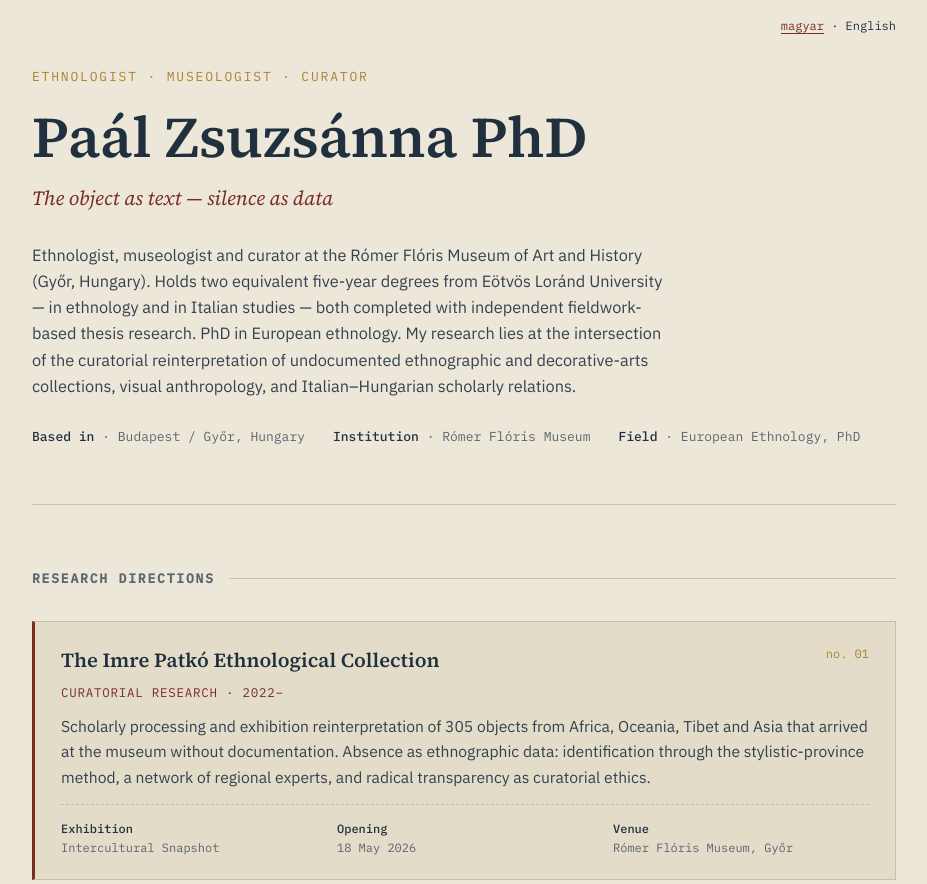
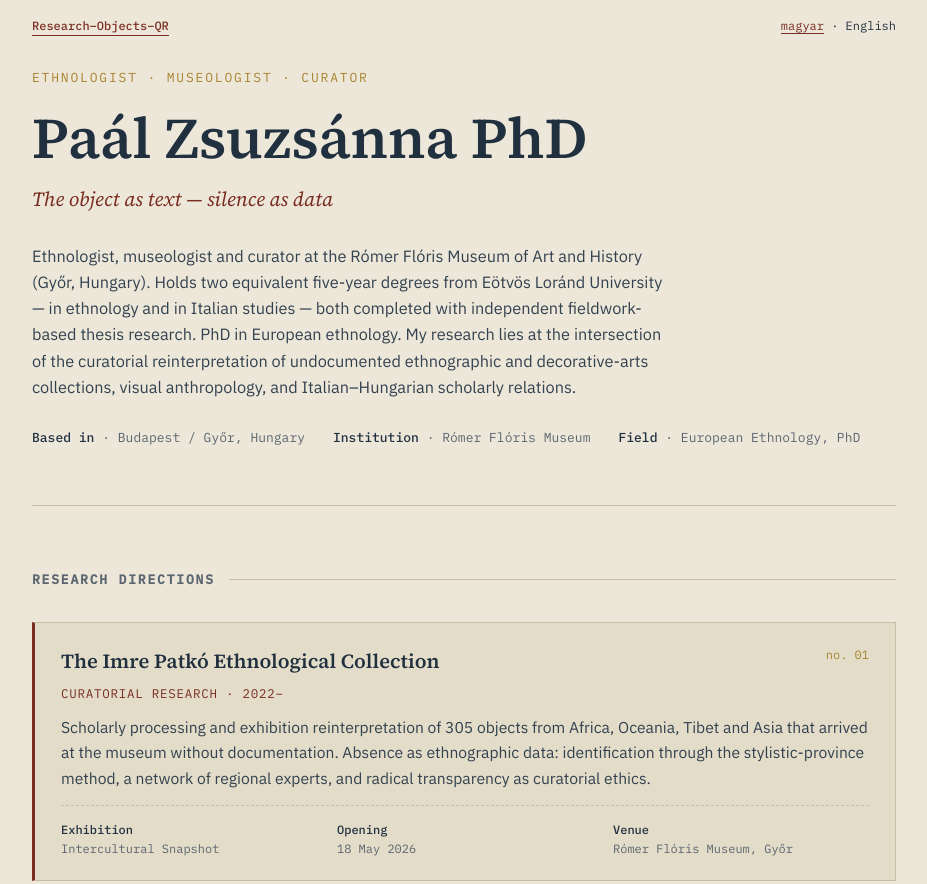
Before and after one commit to drpaalzs/paal-zsuzsanna-weboldal, a plain HTML site: page index-en.html in a window 1280 px wide. Shown: the top 884 px of the page, without its empty margins (176-1103 px from the left). Drawn offline with Linux system fonts and the light colour scheme.

Commit message:
Update index-en.html

```diff
--- a/index-en.html
+++ b/index-en.html
@@ -212,7 +212,7 @@
 </head>
 <body>
 <div class="wrap">
-  <div class="lang-switch"><a href="index.html">magyar</a> · English</div>
+  <div class="lang-switch" style="display:flex;justify-content:space-between;align-items:baseline;padding:16px 0 0;font-family:'IBM Plex Mono',monospace;font-size:12px;"><a href="voci-dallacqua/" style="color:var(--rubbing);text-decoration:none;border-bottom:1px solid var(--rubbing);font-weight:500;">Research–Objects–QR</a><span><a href="index.html" style="color:var(--rubbing);text-decoration:none;border-bottom:1px solid var(--rubbing);">magyar</a> · English</span></div>
   <header class="hero">
     <div class="eyebrow">Ethnologist · Museologist · Curator</div>
     <h1>Paál Zsuzsánna PhD</h1>
```
